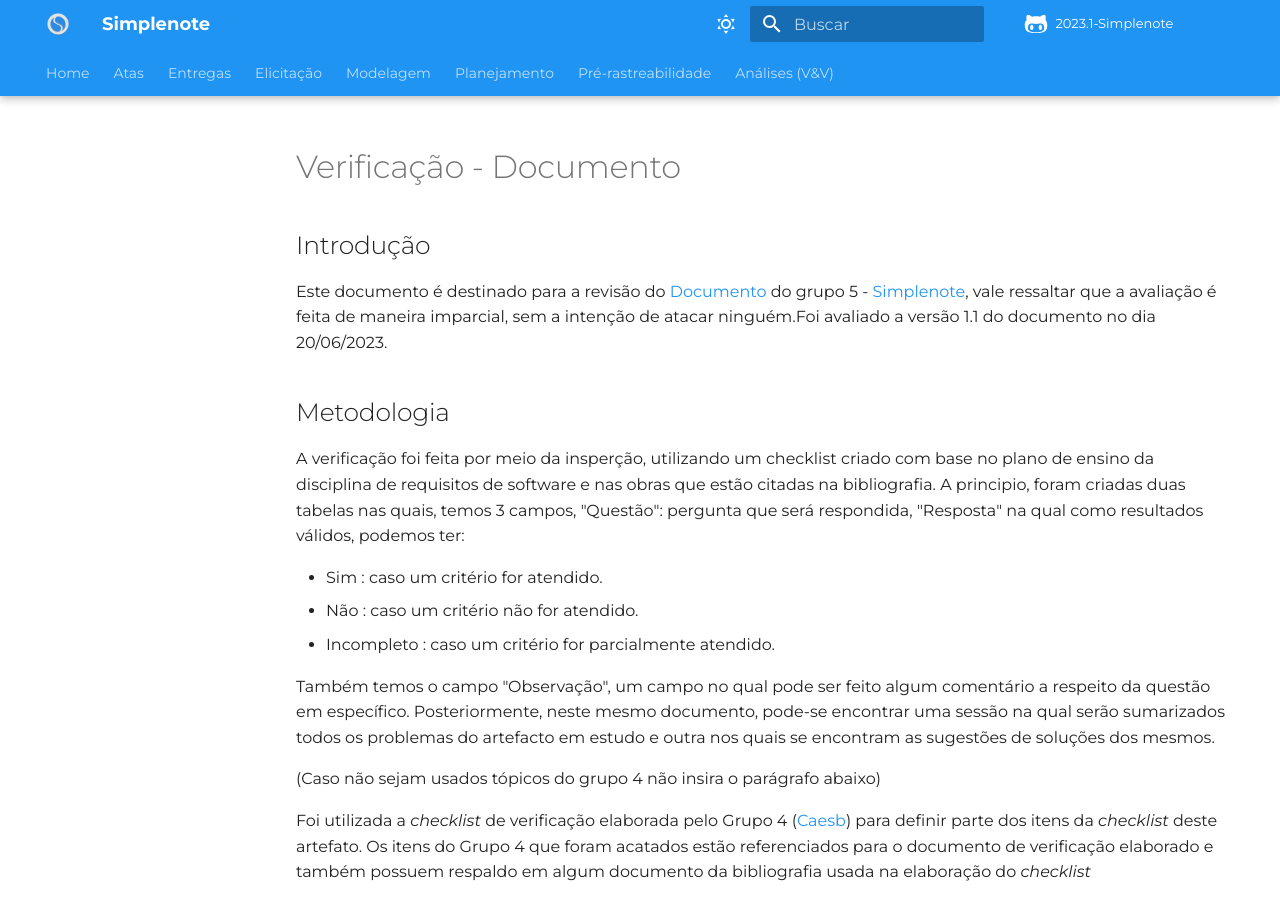
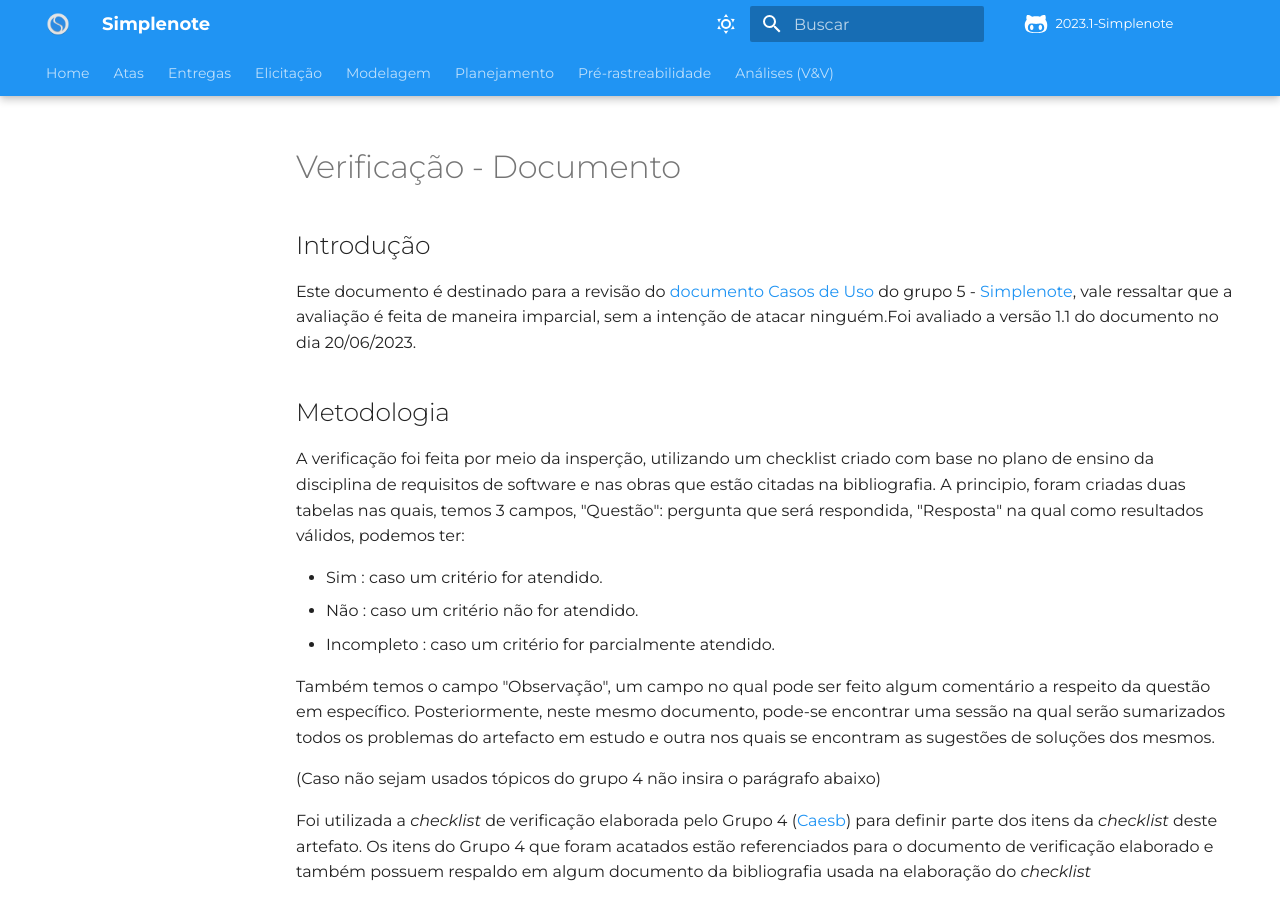
Before and after one commit to Requisitos-de-Software/2023.1-Simplenote, an MkDocs documentation site: the page built from docs/Analise-Grupo5/Modelagem/CasosDeUso.md, in a window 1280 px wide and 900 px high. Built offline with MkDocs 1.6.1 and Material for MkDocs 9.7.7, drawn with Linux system fonts in a browser that asks for light colours; some web fonts are replaced; comment, search, counter and statistics services are not loaded.

Commit message:
Update CasosDeUso.md

```diff
--- a/docs/Analise-Grupo5/Modelagem/CasosDeUso.md
+++ b/docs/Analise-Grupo5/Modelagem/CasosDeUso.md
@@ -2,7 +2,7 @@
 
 ## Introdução
 
-Este documento é destinado para a revisão do [Documento](<link para o documento>) do grupo 5 - [Simplenote](https://github.com/Requisitos-de-Software/2023.1-Simplenote), vale ressaltar que a avaliação é feita de maneira imparcial, sem a intenção de atacar ninguém.Foi avaliado a versão 1.1 do documento no dia 20/06/2023.
+Este documento é destinado para a revisão do [documento Casos de Uso](https://requisitos-de-software.github.io/2023.1-Simplenote/modelagem/casos_de_uso/) do grupo 5 - [Simplenote](https://github.com/Requisitos-de-Software/2023.1-Simplenote), vale ressaltar que a avaliação é feita de maneira imparcial, sem a intenção de atacar ninguém.Foi avaliado a versão 1.1 do documento no dia 20/06/2023.
 
 ## Metodologia
 
```
